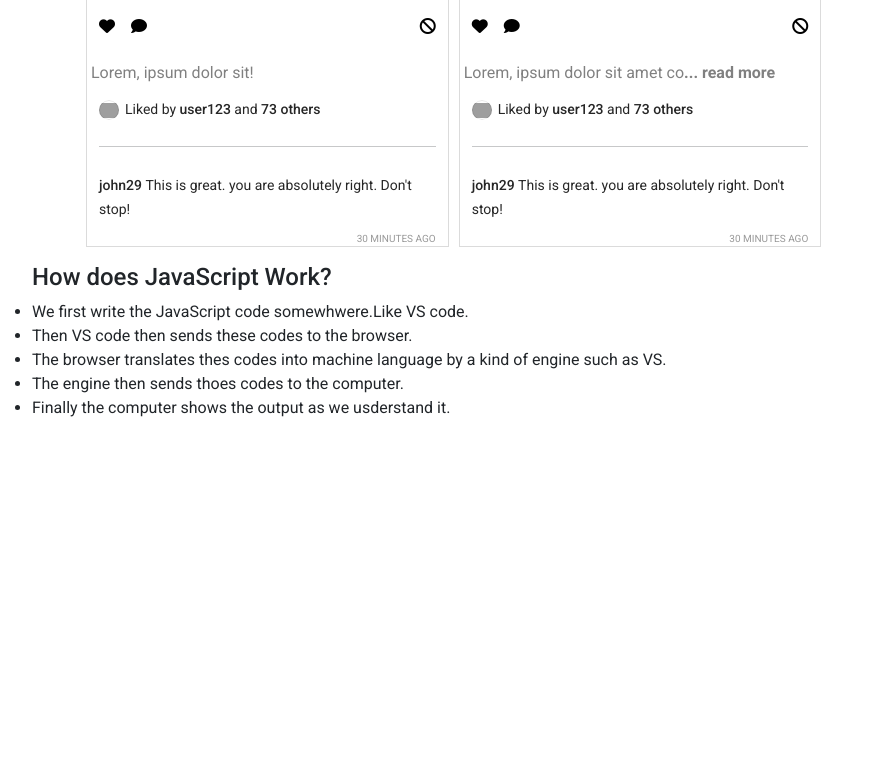
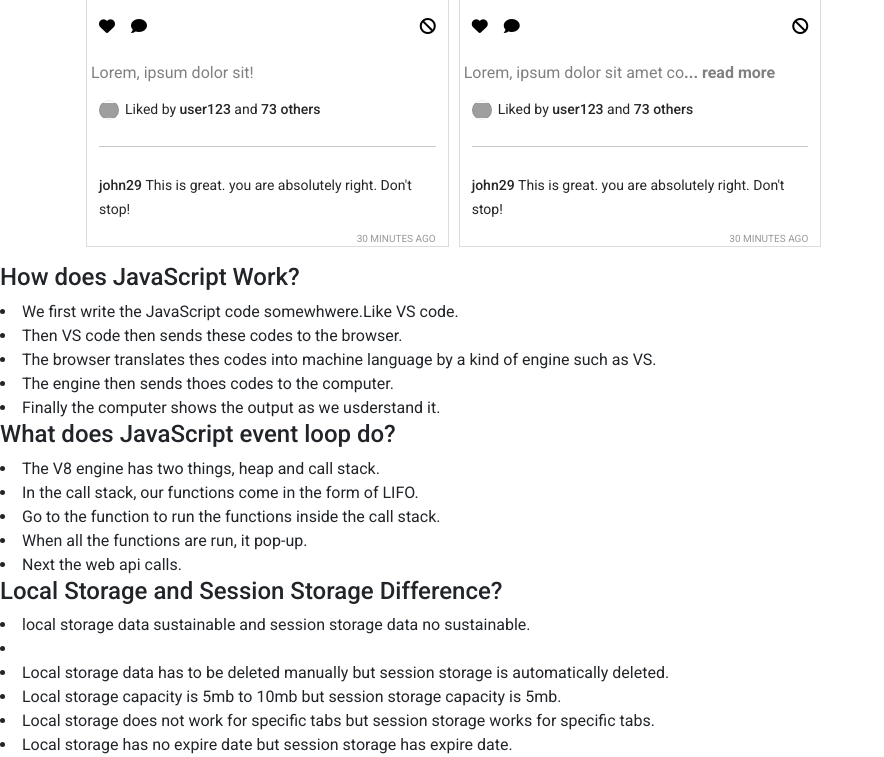
Before and after one commit to mdmehedihasan212/insta-sahor-bugs, a plain HTML site: page index.html in a window 1280 px wide. Shown: the part 1285-2042 px from the top of the page, without its empty margins (0-884 px from the left). Before the commit the page ends 1721 px from the top, so only its background shows below. Drawn offline with nearby package versions, Linux system fonts and the light colour scheme; grey boxes are pictures that could not be loaded.

Commit message:
project finish

```diff
--- a/index.html
+++ b/index.html
@@ -58,14 +58,31 @@
         </div>
     </main>
     <section>
-        <ul>
+        <div>
             <h4>How does JavaScript Work?</h4>
             <li>We first write the JavaScript code somewhwere.Like VS code.</li>
             <li>Then VS code then sends these codes to the browser.</li>
             <li>The browser translates thes codes into machine language by a kind of engine such as VS.</li>
             <li>The engine then sends thoes codes to the computer.</li>
             <li>Finally the computer shows the output as we usderstand it.</li>
-        </ul>
+        </div>
+        <div>
+            <h4>What does JavaScript event loop do?</h4>
+            <li>The V8 engine has two things, heap and call stack.</li>
+            <li>In the call stack, our functions come in the form of LIFO.</li>
+            <li>Go to the function to run the functions inside the call stack.</li>
+            <li>When all the functions are run, it pop-up.</li>
+            <li>Next the web api calls.</li>
+        </div>
+        <div>
+            <h4>Local Storage and Session Storage Difference?</h4>
+            <li>local storage data sustainable and session storage data no sustainable.
+            <li>
+            <li>Local storage data has to be deleted manually but session storage is automatically deleted.</li>
+            <li>Local storage capacity is 5mb to 10mb but session storage capacity is 5mb.</li>
+            <li>Local storage does not work for specific tabs but session storage works for specific tabs.</li>
+            <li>Local storage has no expire date but session storage has expire date.</li>
+        </div>
 
     </section>
     <footer></footer>
```
